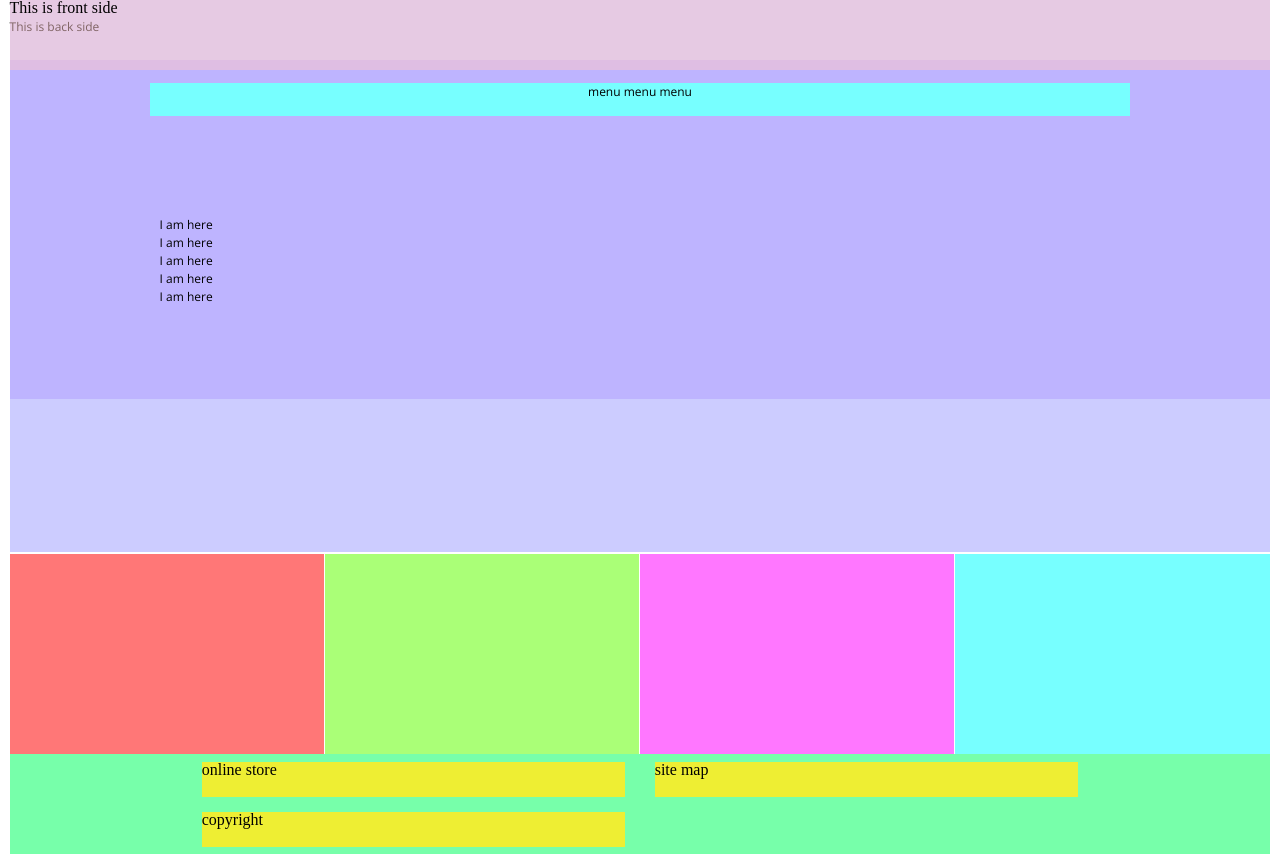
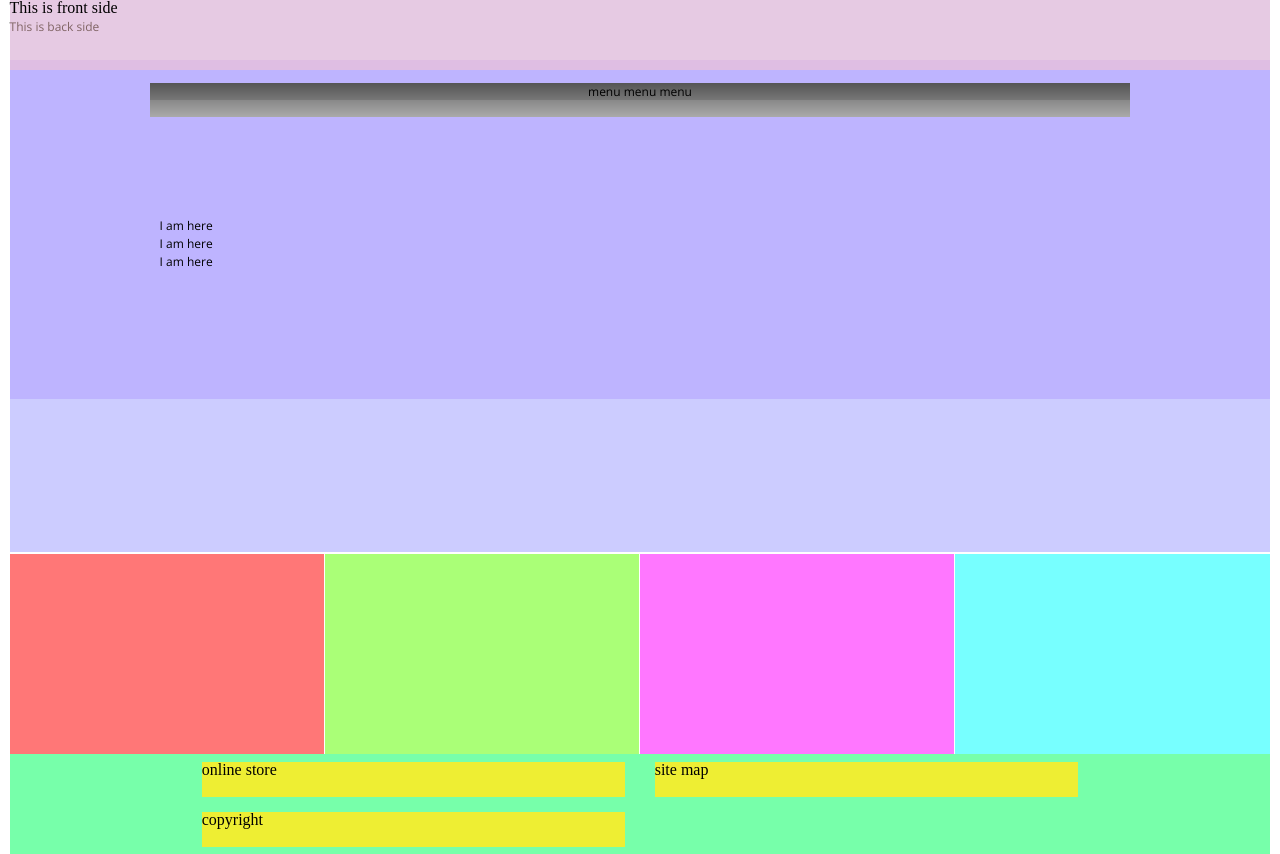
Before and after one commit to shjang7/apple_old_website, a plain HTML site: page index.html in a window 1280 px wide. Shown: the top 854 px of the page. Drawn offline with nearby package versions, Linux system fonts and the light colour scheme.

Commit message:
color gradient on menu bar

```diff
--- a/assets/css/style.css
+++ b/assets/css/style.css
@@ -144,12 +144,13 @@ main .overlay {
 
 .menu-bar {
   width: 980px;
-  height: 33px;
+  height: 34px;
   margin: 1.8% 0;
   display: flex;
   justify-content: center;
   box-sizing: border-box;
   background-color: #7ff;
+  background: linear-gradient(0deg, #aaa 0%, #888 50%, #777 50%, #555 100%);
 }
 
 .text-set {
@@ -188,11 +189,10 @@ header {
 
 header .top-bar {
   position: fixed;
-
-    width: 98.5vw;
-    height: 63px;
-    min-width: 1080px;
-    max-width: 1440px;
+  width: 98.5vw;
+  height: 63px;
+  min-width: 1080px;
+  max-width: 1440px;
   z-index: 10;
   background-color: rgba(255,200,200,0.5);
 }
--- a/index.html
+++ b/index.html
@@ -30,8 +30,6 @@
           <div>I am here</div>
           <div>I am here</div>
           <div>I am here</div>
-          <div>I am here</div>
-          <div>I am here</div>
         </div>
       </div>
       <div class="back">
```
